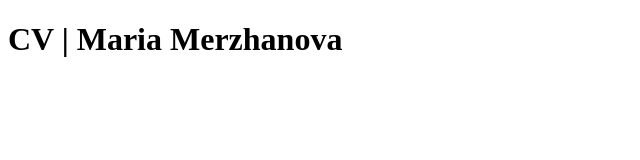
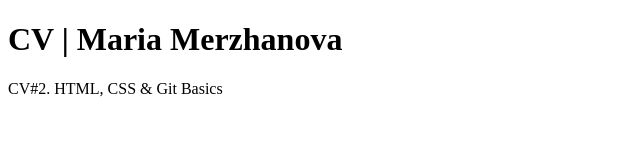
Before and after one commit to MariaKM/rsschool-cv, a plain HTML site: page index.html in a window 1280 px wide. Shown: the whole page, without its empty margins (0-640 px from the left). Drawn offline with Linux system fonts and the light colour scheme.

Commit message:
docs: add p and style

```diff
--- a/index.html
+++ b/index.html
@@ -7,6 +7,7 @@
 </head>
 <body>
     <h1>CV | Maria Merzhanova</h1>
+    <p>CV#2. HTML, CSS & Git Basics</p>
 
 </body>
 </html>
--- a/style.css
+++ b/style.css
@@ -1 +1,2 @@
 h1 {color: #272f8b;}
+p {color:#1b1d21;}
```
